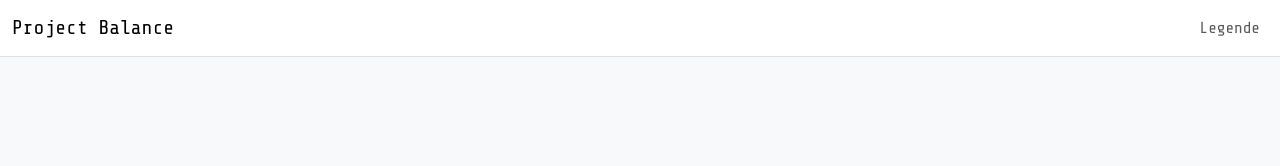
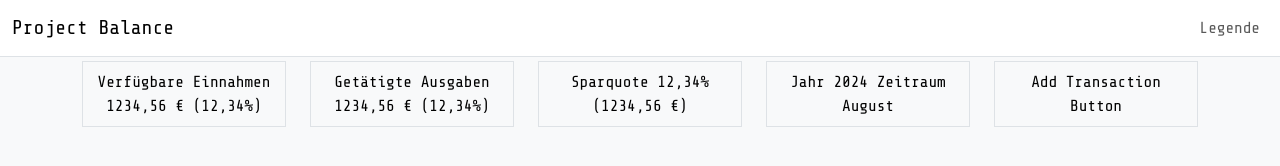
Before and after one commit to iLucasDOTexe/Project-Balance-2, a plain HTML site: page Front End/index.html in a window 1280 px wide. Drawn offline with nearby package versions, Linux system fonts and the light colour scheme.

Commit message:
Add overview layout structure

```diff
--- a/Front End/index.html
+++ b/Front End/index.html
@@ -29,5 +29,26 @@
         </div>
       </nav>
       <!--End Navbar-->
+      <!--Start Overview Data-->
+      <div class="container text-center mt-1">
+        <div class="row row-cols-5 g-4">
+          <div class="col">
+            <div class="border p-2">Verfügbare Einnahmen 1234,56 € (12,34%)</div>
+          </div>
+          <div class="col">
+            <div class="border p-2">Getätigte Ausgaben 1234,56 € (12,34%)</div>
+          </div>
+          <div class="col">
+            <div class="border p-2">Sparquote 12,34% (1234,56 €)</div>
+          </div>
+          <div class="col">
+            <div class="border p-2">Jahr 2024 Zeitraum August</div>
+          </div>
+          <div class="col">
+            <div class="border p-2">Add Transaction Button</div>
+          </div>
+        </div>
+      </div>
+      <!--End Overview Data-->
     </body>
 </html>
```
